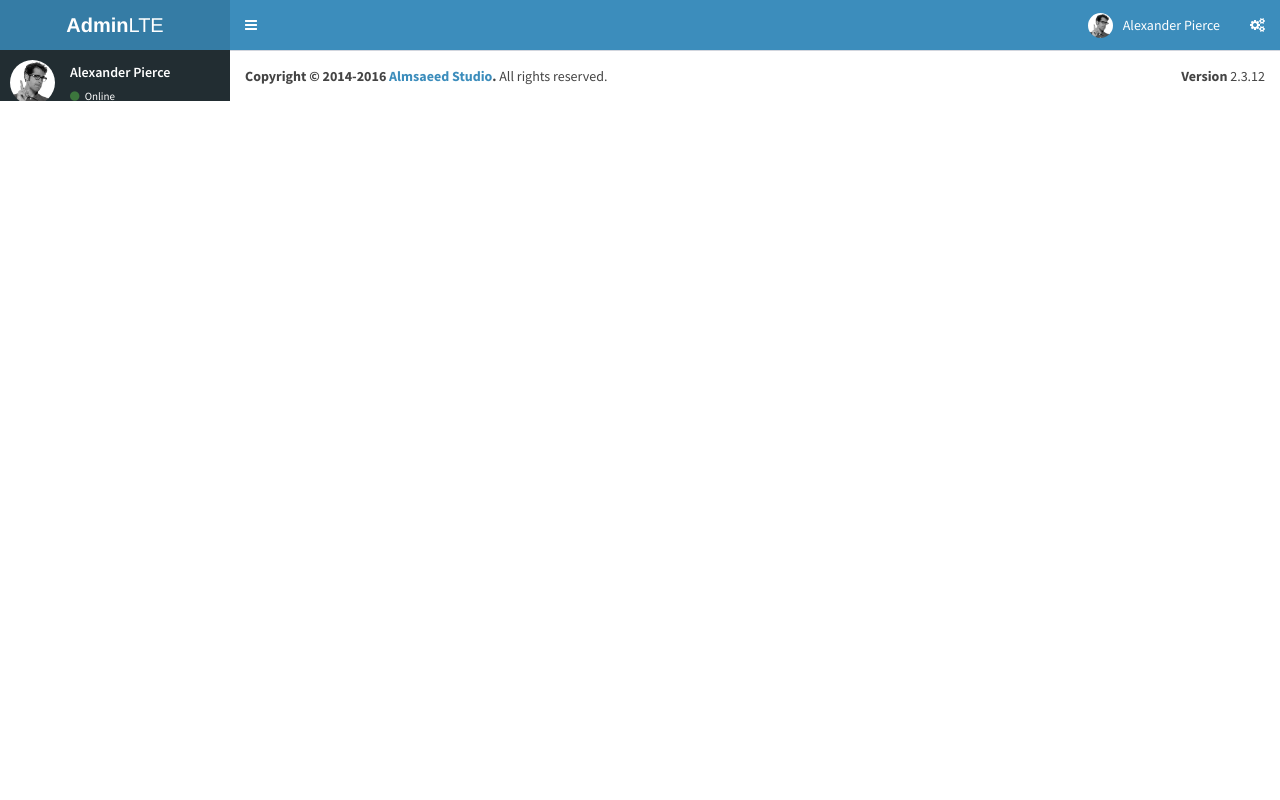
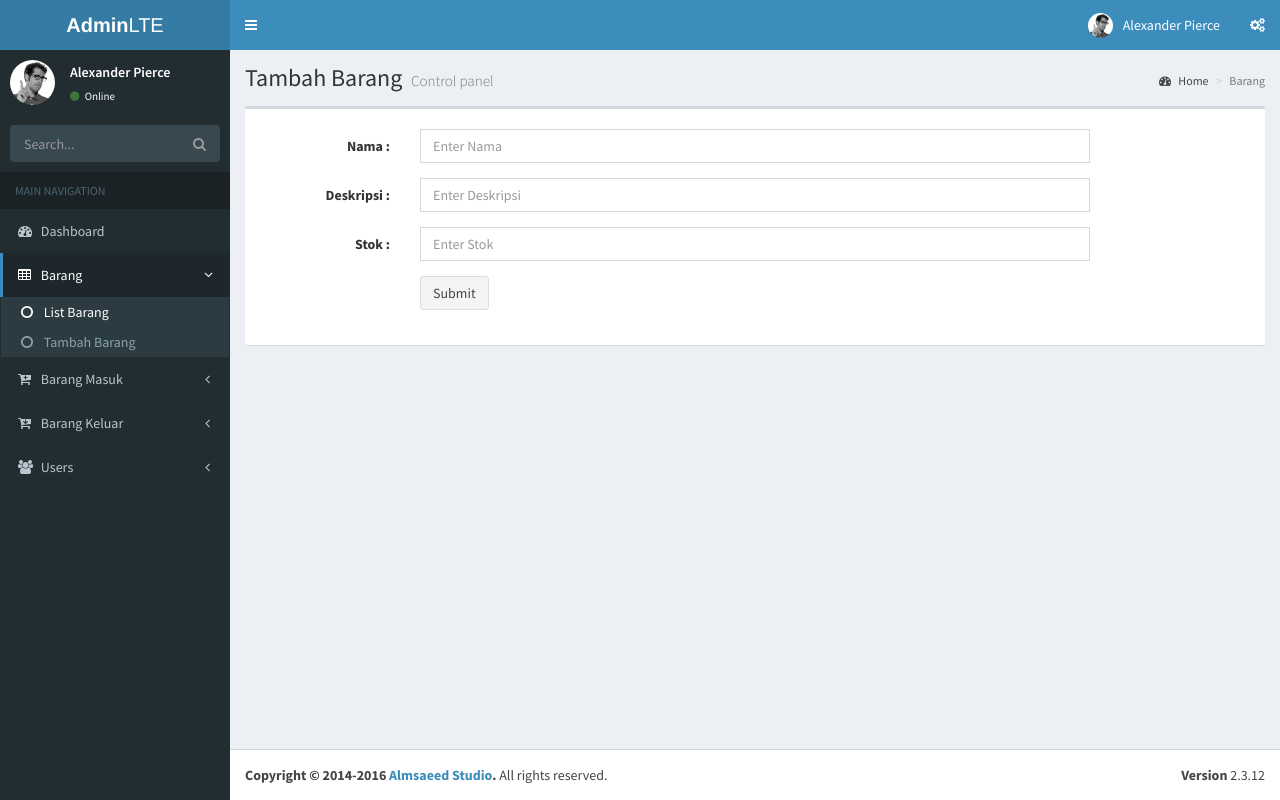
Before and after one commit to MNFadillah/Tugas-Website-Pergudangan, a PHP site: page /pergudangan/barang/add in a window 1280 px wide. Run offline with PHP 8.4, Linux system fonts and the light colour scheme; some libraries are stand-ins or nearby versions.

Commit message:
module add for barang

```diff
--- /dev/null
+++ b/pages/barang/add.php
@@ -0,0 +1,63 @@
+<?php
+	if(isset($_POST['submit'])){
+		$nama = $db->real_escape_string($_POST['nama']);
+		$deskripsi = $db->real_escape_string($_POST['deskripsi']);
+		$stok = $db->real_escape_string($_POST['stok']);
+		$query = "insert into barang(nama, deskripsi, stok) values('$nama', '$deskripsi', '$stok')";
+
+		if($db->query($query)){
+			echo "<script>alert('data berhasil ditambahkan');</script>";
+		}else{
+			echo "<script>alert('data berhasil ditambahkan');</script>";
+		}
+	}
+?>
+<!-- Content Wrapper. Contains page content -->
+  <div class="content-wrapper">
+  <section class="content-header">
+      <h1>
+        Tambah Barang
+        <small>Control panel</small>
+      </h1>
+      <ol class="breadcrumb">
+        <li><a href="#"><i class="fa fa-dashboard"></i> Home</a></li>
+        <li class="active">Barang</li>
+      </ol>
+    </section>
+  <section class="content">
+      <div class="row">
+       <div class="col-xs-12">
+       <div class="box">
+       <br>
+  		<form class="form-horizontal" action="<?php echo base_url(); ?>barang/add" method="post">
+            <input type="hidden" name="id" class="form-control" id="text-id" placeholder="Enter ID">
+            <div class="form-group">
+              <label class="control-label col-sm-2" for="deskripsi">Nama :</label>
+              <div class="col-sm-8">
+                <input type="text" name="nama" class="form-control" id="nama" placeholder="Enter Nama">
+              </div>
+            </div>
+            <div class="form-group">
+              <label class="control-label col-sm-2" for="deskripsi">Deskripsi :</label>
+              <div class="col-sm-8">
+                <input type="text" name="deskripsi" class="form-control" id="deskripsi" placeholder="Enter Deskripsi">
+              </div>
+            </div>
+            <div class="form-group">
+              <label class="control-label col-sm-2" for="stok">Stok : </label>
+              <div class="col-sm-8">
+                <input type="number" name="stok" class="form-control" id="stok" placeholder="Enter Stok">
+              </div>
+            </div>
+            <div class="form-group">
+              <div class="col-sm-offset-2 col-sm-8">
+                <button type="submit" name='submit' class="btn btn-default">Submit</button>
+              </div>
+            </div>
+          </form>
+          <br>
+          </div>
+         </div>
+      </div>
+  	</section>
+  </div>
--- a/pages/route.php
+++ b/pages/route.php
@@ -20,6 +20,8 @@
 					include 'pages/barang/edit.php';
 				}else if($action == 'delete'){
 					include 'pages/barang/index.php';
+				}else if($action == 'add'){
+					include 'pages/barang/add.php';
 				}
 			}else{
 				include 'pages/barang/index.php'; //menambahkan file pages/content.php
--- a/pages/static/sidebar.php
+++ b/pages/static/sidebar.php
@@ -40,7 +40,7 @@
           </a>
           <ul class="treeview-menu">
             <li class="active"><a href="<?php echo base_url();?>barang"><i class="fa fa-circle-o"></i> List Barang</a></li>
-            <li><a href="index2.html"><i class="fa fa-circle-o"></i> Tambah Barang</a></li>
+            <li><a href="<?php echo base_url();?>barang/add"><i class="fa fa-circle-o"></i> Tambah Barang</a></li>
           </ul>
         </li>
 
```
